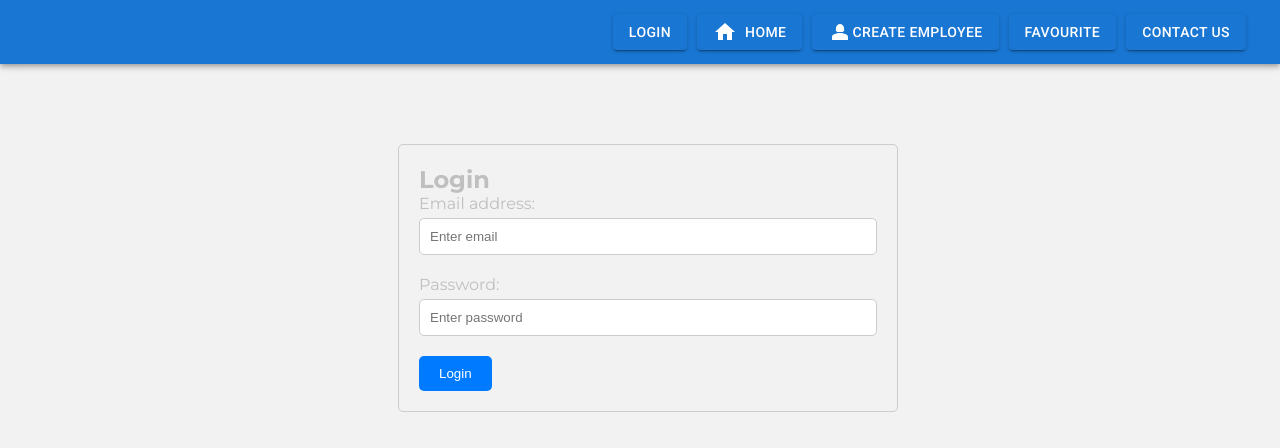
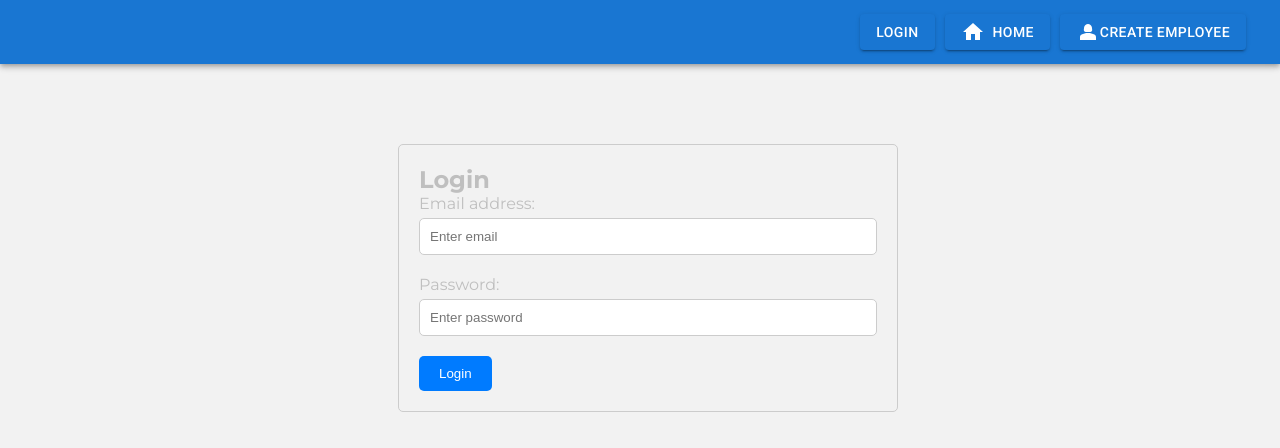
Before and after one commit to Tommysmith91/LearningReact, a React (Create React App) app: page / in a window 1280 px wide. Shown: the top 448 px of the page. Built offline with nearby package versions, Linux system fonts and the light colour scheme.

Commit message:
Removing duff nav links

```diff
--- a/src/Components/Navbar.js
+++ b/src/Components/Navbar.js
@@ -34,23 +34,6 @@ const Navbar = () => {
               <Button variant="contained"><Person2Icon/>Create Employee</Button>
              </NavLink>
            </li>
-           <li className="nav__item">
-             <NavLink
-               to="/favorite"
-               className="nav__link"
-             >
-              <Button variant="contained">Favourite</Button>
-             </NavLink>
-           </li>
-           <li className="nav__item">
-             <NavLink
-               to="/location"
-               className="nav__link"
-
-             >
-              <Button variant="contained">Contact Us</Button>
-             </NavLink>
-           </li>
          </ul>
         </div>
      </Toolbar>
```
